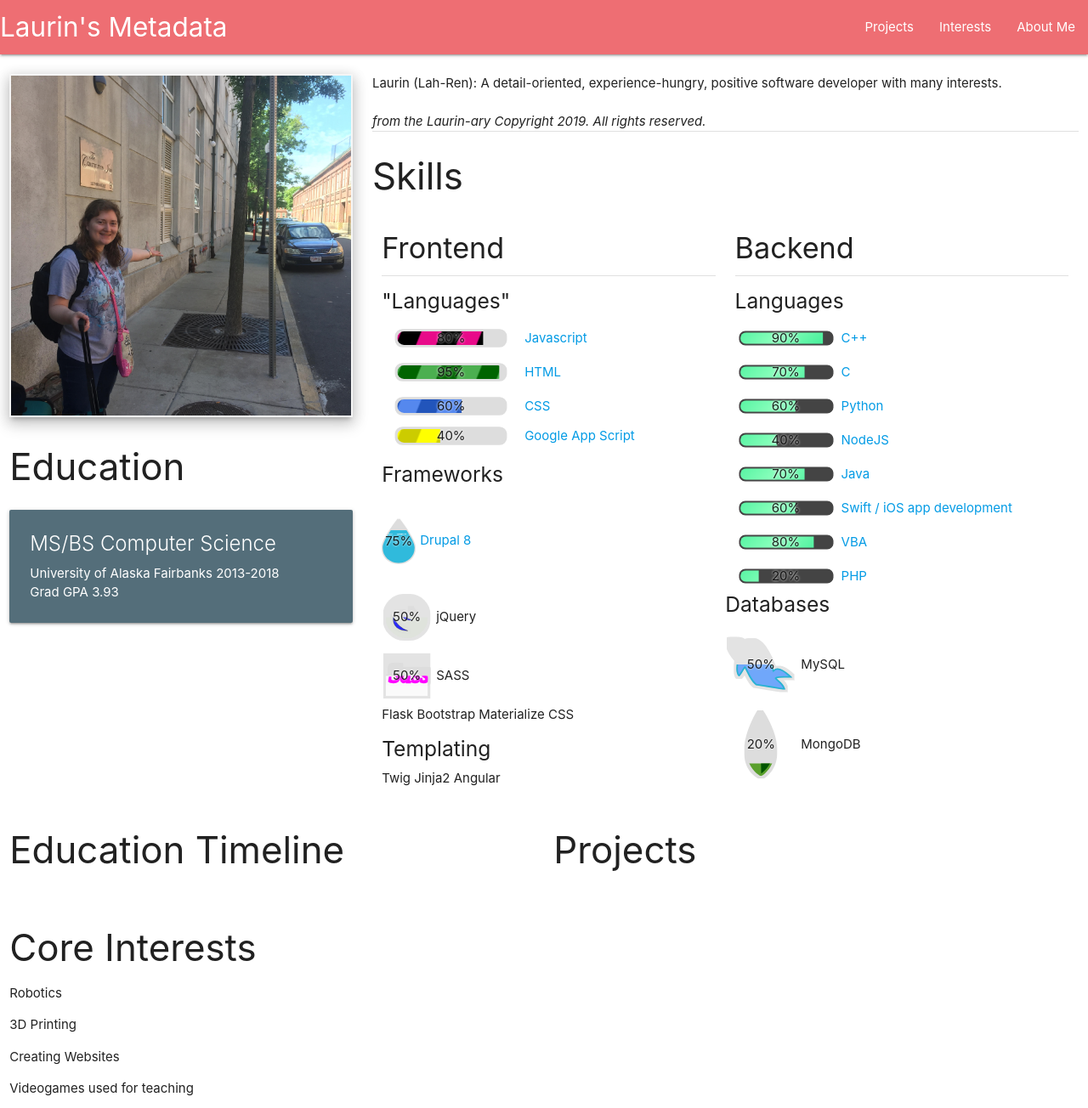
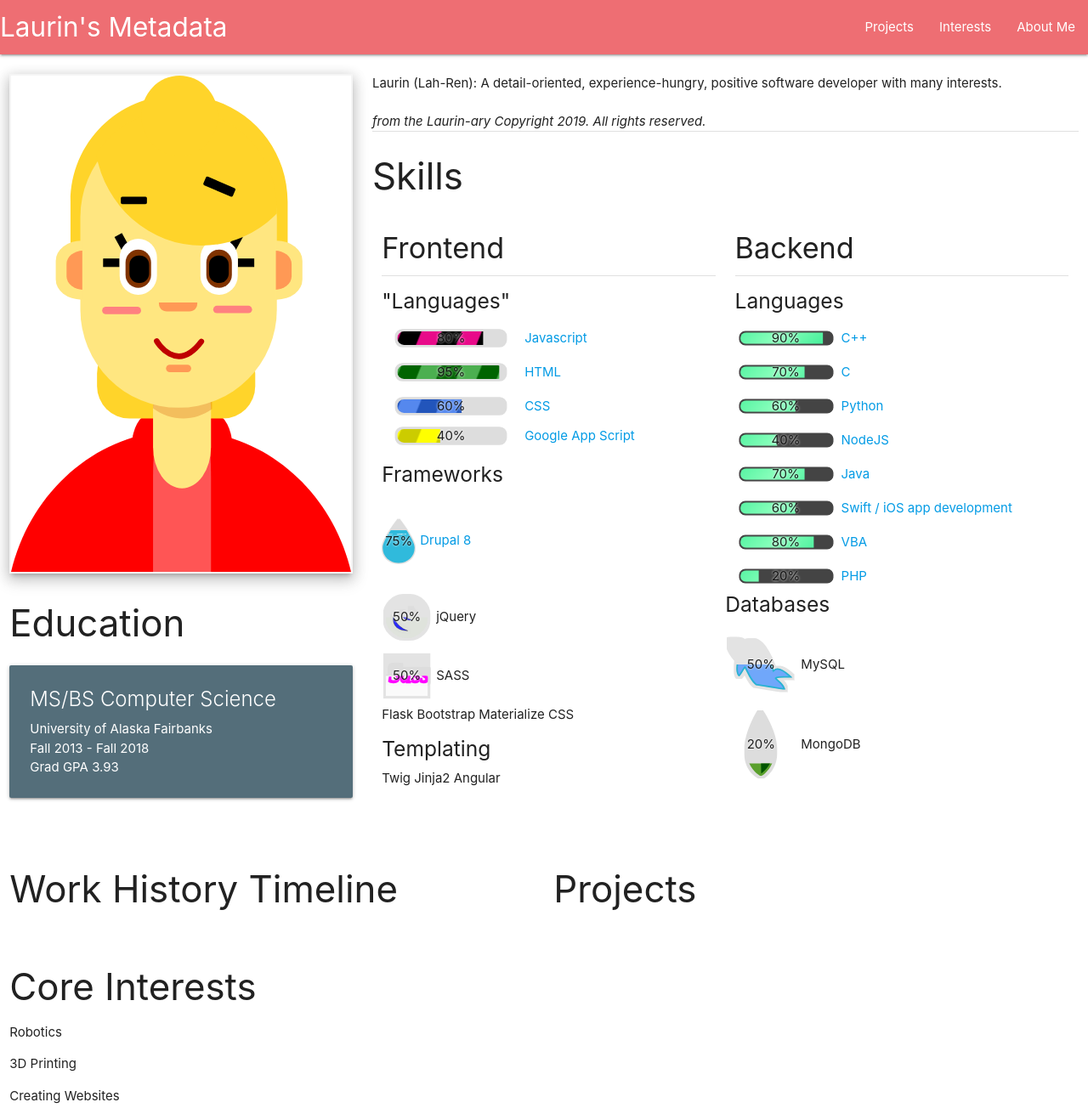
Before and after one commit to Dev-Laurin/portfolioWebsite, a plain HTML site: page pythonSite/templates/index.html in a window 1280 px wide. Shown: the top 1304 px of the page at 85% size. Drawn offline with Linux system fonts and the light colour scheme.

Commit message:
Added svg image.

```diff
--- a/pythonSite/templates/index.html
+++ b/pythonSite/templates/index.html
@@ -32,14 +32,15 @@
     <div>
 	  	<div class="row">
 	  		<div class="col s4">
-	  			<img class="responsive-img z-depth-3" src="../static/images/laurin_boston.jpg">
+	  			<img class="responsive-img z-depth-3" src="../static/images/person.svg">
 	  			<h3>Education</h3>
 	  			<div class="row">
 				    <div class="col s12">
 				      <div class="card blue-grey darken-1">
 				        <div class="card-content white-text">
 				          <span class="card-title">MS/BS Computer Science</span>
-				          <p>University of Alaska Fairbanks 2013-2018</p>
+				          <p>University of Alaska Fairbanks</p>
+				          <p>Fall 2013 - Fall 2018</p>
 				          <p>Grad GPA 3.93</p>
 				        </div>
 				      </div>
@@ -191,7 +192,7 @@
 
   		<div class="row">
   			<div class="col s6">
-  				<h3>Education Timeline</h3>
+  				<h3>Work History Timeline</h3>
   			</div>
   			<div class="col s6">
   				<h3>Projects</h3>
```
Also changed, not shown: pythonSite/static/images/person.svg (added).
